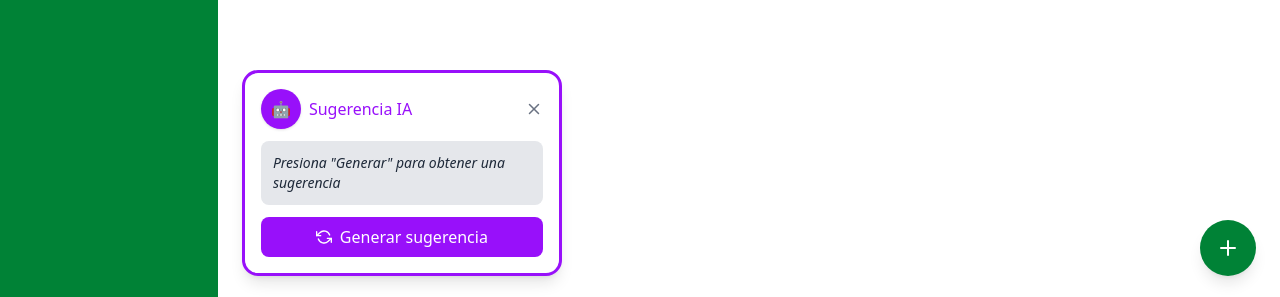
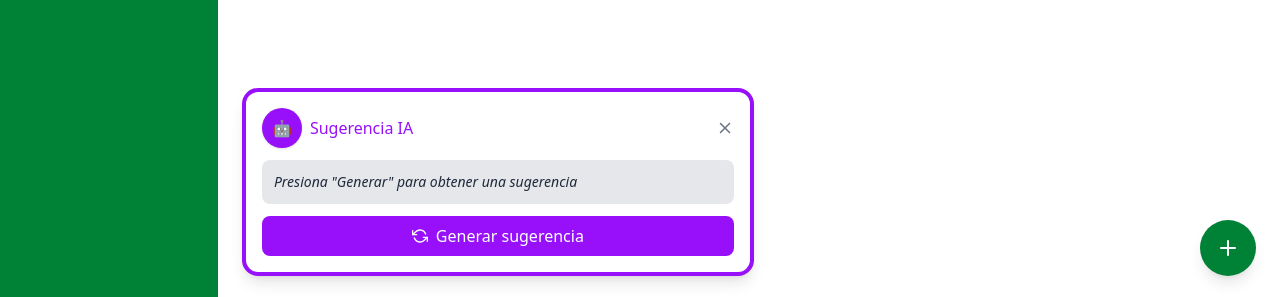
Before and after one commit to JuanLoaiza007/test-indexeddb-gemini, a Next.js app: page /transacciones in a window 1280 px wide. Both pictures are taken after a click on the button 269 px from the left and 748 px from the top of the page. Shown: the part 500-797 px from the top of the page. Built offline with nearby package versions, Linux system fonts and the light colour scheme; no server answers.

Commit message:
style: improve behavior on IASuggestion component

```diff
--- a/app/transacciones/_components/IASuggestion.jsx
+++ b/app/transacciones/_components/IASuggestion.jsx
@@ -3,7 +3,7 @@ import { useState } from "react";
 import { request_gemini } from "@/app/lib/gemini";
 import Markdown from "react-markdown";
 import remarkGfm from "remark-gfm";
-import { motion } from "framer-motion";
+import { motion, AnimatePresence } from "framer-motion";
 import { FiRefreshCcw, FiX } from "react-icons/fi";
 import { MdAutoFixHigh } from "react-icons/md";
 
@@ -30,43 +30,56 @@ export default function IASuggestion({ transactions }) {
   return (
     <div className="relative w-80">
       {/* Botón flotante para abrir la sugerencia */}
+      <AnimatePresence>
         {!showSuggestion && (
-        <button
+          <motion.button
+            key="open-button"
             onClick={() => setShowSuggestion(true)}
-          className="bg-purple-600 text-white p-4 rounded-full shadow-lg hover:bg-purple-700 transition flex items-center justify-center"
+            initial={{ opacity: 0, scale: 0.8 }}
+            animate={{ opacity: 1, scale: 1 }}
+            exit={{ opacity: 0, scale: 0.8 }}
+            transition={{ duration: 0.3 }}
+            className="absolute bottom-0 left-0 bg-purple-600 text-white p-4 rounded-full shadow-lg hover:bg-purple-700 transition flex items-center justify-center cursor-pointer"
           >
             <MdAutoFixHigh size={24} />
-        </button>
+          </motion.button>
         )}
+      </AnimatePresence>
 
-      {/* Contenedor de la sugerencia de IA */}
+      {/* Contenedor de la sugerencia con animación fluida */}
+      <AnimatePresence>
         {showSuggestion && (
           <motion.div
-          initial={{ opacity: 0, y: 20 }}
-          animate={{ opacity: 1, y: 0 }}
-          exit={{ opacity: 0, y: 20 }}
+            key="suggestion-box"
+            initial={{ opacity: 0, y: 10, scale: 0.95 }}
+            animate={{ opacity: 1, y: 0, scale: 1 }}
+            exit={{ opacity: 0, y: 10, scale: 0.95 }}
+            transition={{ duration: 0.3 }}
             className="bg-white shadow-lg p-4 rounded-2xl
-             w-full
-             max-h-1/4 overflow-y-auto
-             flex flex-col gap-3 border-3 border-purple-600"
+            absolute bottom-0 left-0
+              w-lg h-md
+              flex flex-col gap-3
+              border-4 border-purple-600"
           >
             <div className="flex justify-between items-center">
               <div className="flex items-center gap-2">
                 <div className="w-10 h-10 bg-purple-600 text-white rounded-full flex items-center justify-center shadow">
                   🤖
                 </div>
-              <span className="font-medium text-purple-600">Sugerencia IA</span>
+                <span className="font-medium text-purple-600">
+                  Sugerencia IA
+                </span>
               </div>
               <button
                 onClick={() => setShowSuggestion(false)}
-              className="text-gray-500 hover:text-gray-800 transition"
+                className="text-gray-500 hover:text-gray-800 transition cursor-pointer"
               >
                 <FiX size={18} />
               </button>
             </div>
 
             {/* Contenido de la sugerencia */}
-          <div className="bg-gray-200 p-3 rounded-lg text-gray-800 text-sm">
+            <div className="bg-gray-200 p-3 rounded-lg text-gray-800 text-sm flex-1 overflow-y-auto">
               {loading ? (
                 <p className="animate-pulse">Obteniendo sugerencias...</p>
               ) : suggestion ? (
@@ -85,7 +98,7 @@ export default function IASuggestion({ transactions }) {
               className={`py-2 px-4 rounded-lg flex items-center gap-2 justify-center transition text-center ${
                 loading
                   ? "bg-gray-400 cursor-not-allowed"
-                : "bg-purple-600 text-white hover:bg-purple-700"
+                  : "bg-purple-600 text-white hover:bg-purple-700 cursor-pointer"
               }`}
             >
               <FiRefreshCcw size={16} />
@@ -93,6 +106,7 @@ export default function IASuggestion({ transactions }) {
             </button>
           </motion.div>
         )}
+      </AnimatePresence>
     </div>
   );
 }
```
Lines whose indentation alone changed are shown as unchanged.
